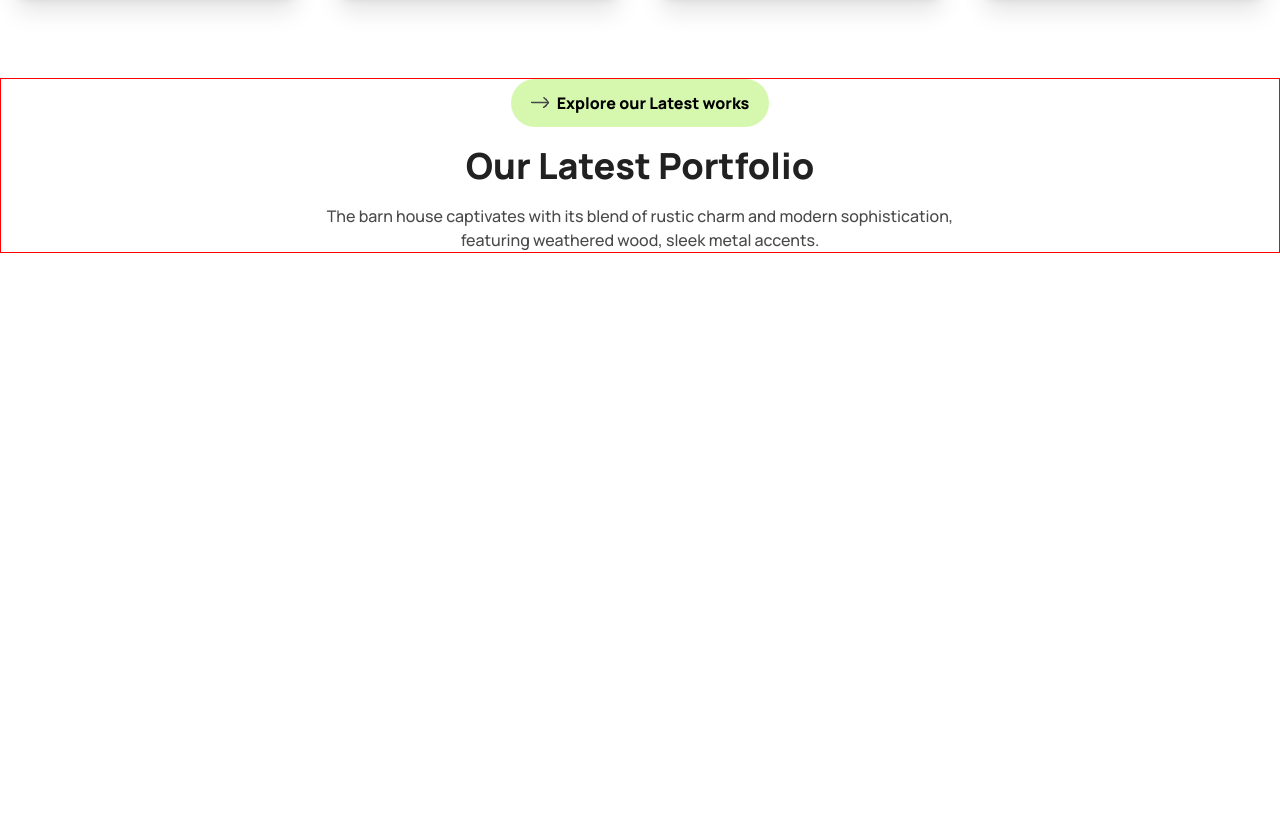
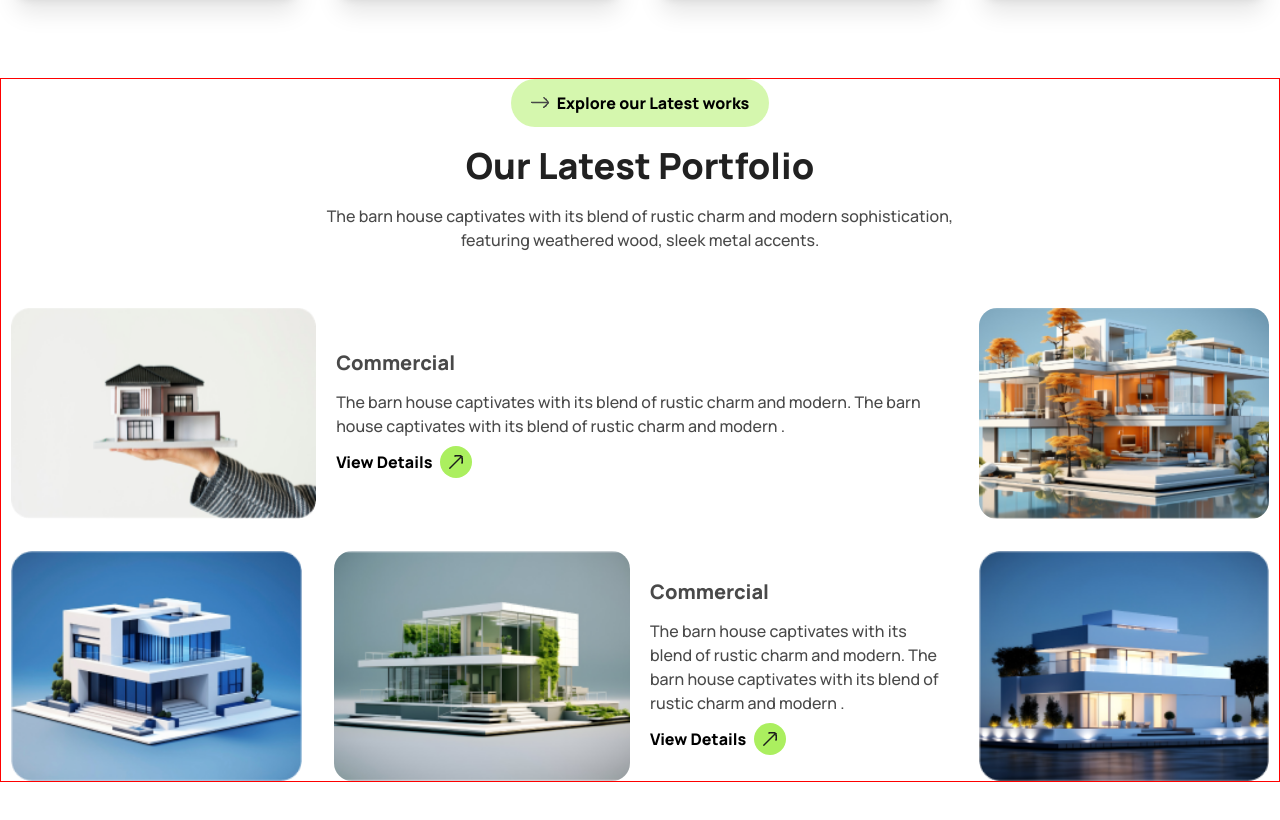
Before and after one commit to hasiburrahmanbiplab/assignment-3, a plain HTML site: page index.html in a window 1280 px wide. Shown: the part 2217-3037 px from the top of the page. Before the commit the page ends 2550 px from the top, so only its background shows below. Drawn offline with nearby package versions, Linux system fonts and the light colour scheme.

Commit message:
the portfolio section is responsive and this section is complete

```diff
--- a/index.html
+++ b/index.html
@@ -270,20 +270,73 @@
     <!-- work section end -->
     <!-- portfolio section start -->
      <section class="bg-white my-16 lg:my-20">
-      <div class="container">
-        <div class="portfolio-container">
-          <div class="portfolio-heading max-w-2xl mx-auto flex flex-col justify-center items-center text-center gap-y-4">
+       <div class="container">
+         <div class="portfolio-container space-y-14">
+           <div class="portfolio-heading max-w-2xl mx-auto flex flex-col justify-center items-center text-center gap-y-4">
             <button class="navbtn green-3">
-             <img src="assets/arrow-3.png" alt="">
+             <img src="assets/arrow-3.png"  alt="">
              Explore our Latest works
             </button>
             <h2 class="text-3xl md:text-4xl text-primary font-extrabold !leading-tight">Our Latest Portfolio</h2>
             <p class="text-base font-medium text-secondary leading-normal">The barn house captivates with its blend of rustic charm and modern sophistication, featuring weathered wood, sleek metal accents.</p>
          </div>
+         <div class="portfolio-content grid grid-cols-6 lg:grid-cols-12 gap-8">
+          <!-- 1 -->
+            <div class="image-and-text col-span-full lg:col-start-1 lg:col-end-10 grid grid-cols-1 sm:grid-cols-[1fr_1fr] md:grid-cols-[1.5fr_2fr] lg:grid-cols-[1fr_2fr] gap-5 items-center order-1">
+               <div>
+                <img src="assets/img1.png" class=" w-full h-full object-cover" alt="">
+               </div>
+               <div class="text">
+                <h4 class="text-[20px] font-extrabold text-secondary">Commercial</h4>
+                <p class="text-base text-secondary font-medium pt-3">The barn house captivates with its blend of rustic charm and modern. The barn house captivates with its blend of rustic charm and modern .</p>
+                <button class="navbtn p-0 mt-2">
+                  View Details
+                  <div class="btn-icon bg-[#ABEF5F]">
+                    <img src="assets/arrow-2.png" alt="">
+                  </div>
+                </button>
+               </div>
+            </div>
+            <!-- 2 -->
+            <div class="image col-span-full sm:col-start-1 sm:col-end-4 lg:col-start-10 lg:col-end-13 order-2">
+              <img src="assets/img2.png" class="w-full h-full rounded-[18px] object-cover" alt="">
+            </div>
+            <!-- 5 -->
+             <div class="image col-span-full sm:col-start-4 sm:col-end-7 order-3 lg:hidden">
+              <img src="assets/img5.png" class="w-full h-full" alt="">
+             </div>
+            <!-- 3 -->
+            <div class="image col-span-full sm:col-start-1 sm:col-end-4 lg:col-start-1 lg:col-end-4 order-5 lg:order-3">
+              <img src="assets/img3.png" class="w-full h-full rounded-[18px] object-cover" alt="">
+            </div>
+            <!-- 4 -->
+            <div class="image-and-text col-span-full lg:col-start-4 lg:col-end-10 grid grid-cols-1 sm:grid-cols-[1fr_1fr] md:grid-cols-[1.5fr_2fr] lg:grid-cols-[1fr_1fr] gap-5 items-center order-4">
+              <div class="w-full h-full">
+               <img src="assets/img4.png" class="w-full h-full rounded-[18px] object-cover" alt="">
+              </div>
+              <div class="text">
+               <h4 class="text-[20px] font-extrabold text-secondary">Commercial</h4>
+               <p class="text-base text-secondary font-medium pt-3">The barn house captivates with its blend of rustic charm and modern. The barn house captivates with its blend of rustic charm and modern .</p>
+               <button class="navbtn p-0 mt-2">
+                 View Details
+                 <div class="btn-icon bg-[#ABEF5F]">
+                   <img src="assets/arrow-2.png" alt="">
+                 </div>
+               </button>
+              </div>
+           </div>
+           <!-- 5 -->
+           <div class="image col-span-full sm:col-start-4 sm:col-end-7 lg:col-start-10 lg:col-end-13 order-6 lg:order-5">
+            <img src="assets/img5.png" class="w-full h-full rounded-[18px] object-cover" alt="">
+          </div>
+         </div>
         </div>
       </div>
-     </section>
-    <!-- portfolio section end -->
+     </div>
+    </div>
+   </div>
+  </section>
+  <!-- portfolio section end -->
 
 
 
```
